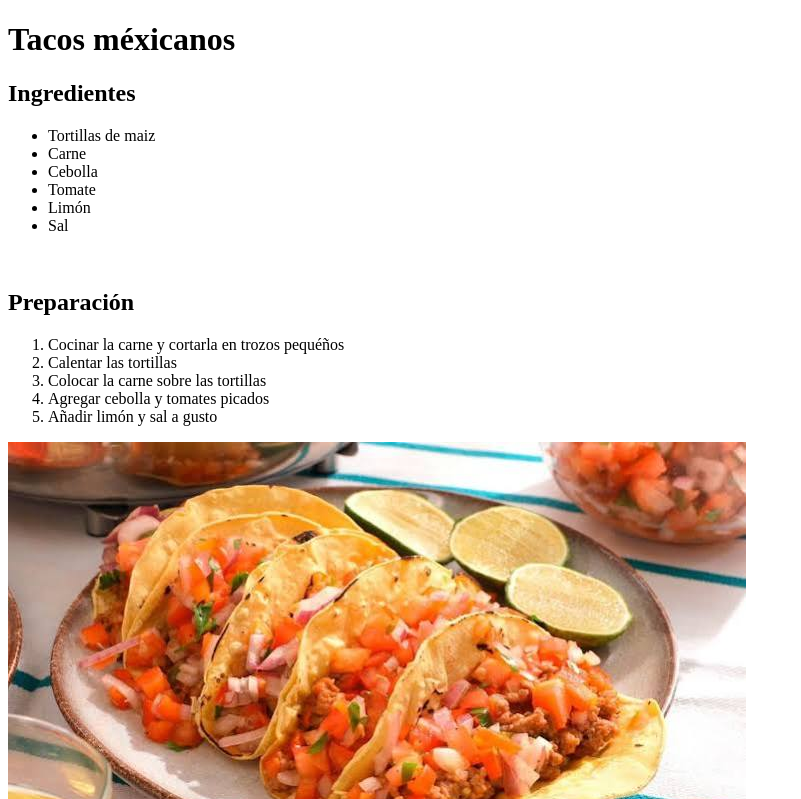
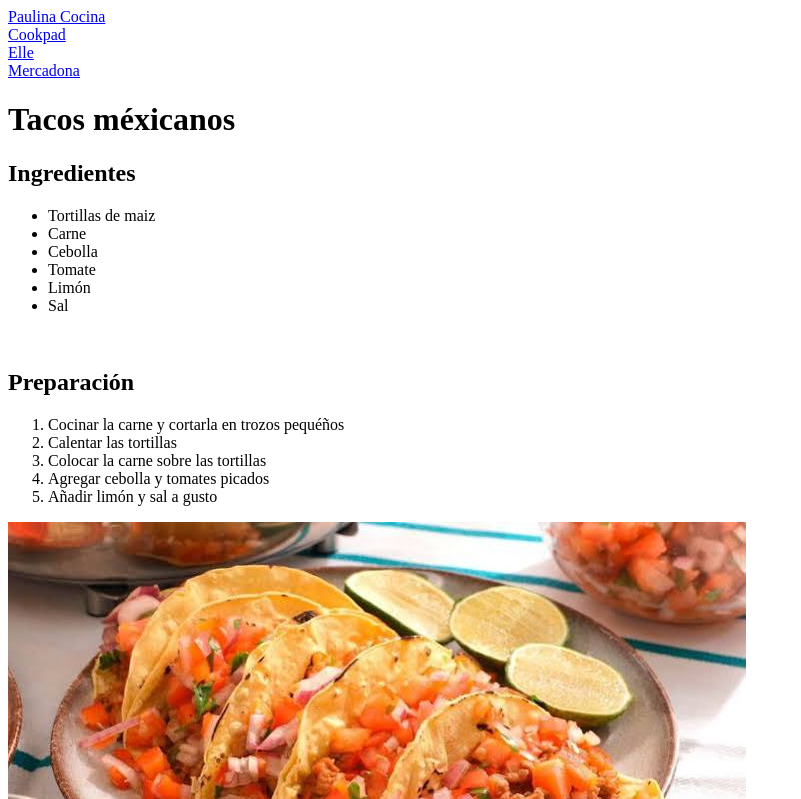
Before and after one commit to guadalupechiribao58-dot/mi-primer-pagina-web, a plain HTML site: page index.html in a window 1280 px wide. Shown: the top 799 px of the page, without its empty margins (0-801 px from the left). Drawn offline with Linux system fonts and the light colour scheme.

Commit message:
Add files via upload

```diff
--- a/index.html
+++ b/index.html
@@ -1,6 +1,13 @@
 <!DOCTYPE html>
 <html lang="es">
 <head>
+  <a target="_blank" href="https://www.paulinacocina.net/como-hacer-tacos-mexicanos/21098">Paulina Cocina</a>
+  <br>
+  <a target="_blank" href="https://cookpad.com/ar/buscar/tacos%20mexicanos">Cookpad</a>
+  <br>
+  <a target="_blank" href="https://www.elle.com/es/gourmet/recetas-cocina/g45068146/recetas-tacos-mexicanos/">Elle</a>
+  <br>
+  <a target="_blank" href="https://info.mercadona.es/es/consejos/alimentacion/prepara-unos-tacos-mexicanos-dignos-de-la-mejor-taqueria-de-mexico/tip">Mercadona</a>
     <meta charset="UTF-8">
     <meta name="viewport" content="width=device-width, initial-scale=1.0">
     <title>index.html</title>
```
